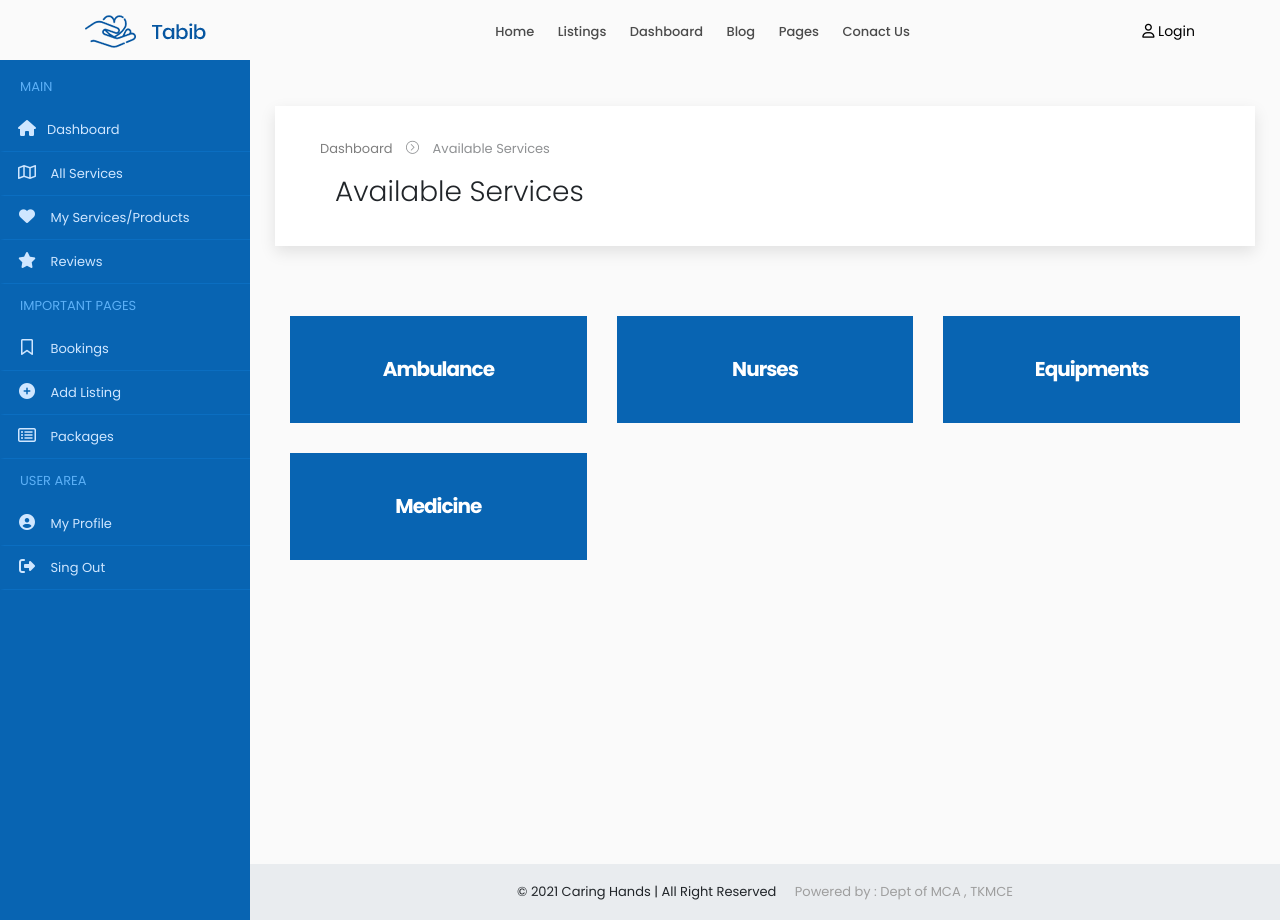
After one commit to ananduv2/palitycare, a Django app: template accounts/templates/provider/available_services.html in a window 1280 px wide. The commit adds this page. Run offline with Django 3.2, Linux system fonts and the light colour scheme; the template is opened without the code that fills it: values that come from a table or form of the project are taken from there, others are empty; data comes from the database, SQL or seed files in the repository; both versions use the stored data as it was after the commit; some libraries are stand-ins or nearby versions.

Commit message:
my services added

```diff
--- a/accounts/admin.py
+++ b/accounts/admin.py
@@ -3,3 +3,4 @@ from . models import *
 # Register your models here.
 admin.site.register(Users)
 admin.site.register(Service)
+admin.site.register(ProviderService)
--- a/accounts/models.py
+++ b/accounts/models.py
@@ -82,3 +82,42 @@ class Service(models.Model):
 
     def __str__(self):
         return self.category
+
+class ProviderService(models.Model):
+    user = models.ForeignKey(Users,on_delete=models.CASCADE,null=True, blank=True)
+    service = models.ForeignKey(Service, on_delete=models.CASCADE,null=True, blank=True)
+    count = models.IntegerField(null=True, blank=True)
+    cost = models.IntegerField()
+
+    def __str__(self):
+        return ("%s_%s") %(self.user,self.service)
+
+
+class SubProduct(models.Model):
+    service = models.ForeignKey(ProviderService, on_delete=models.CASCADE,null=True, blank=True)
+    name = models.CharField(max_length=250)
+    count = models.IntegerField(null=True, blank=True)
+    cost = models.IntegerField()
+
+    def __str__(self):
+        return self.name
+
+class UserFavorite(models.Model):
+    user = models.ForeignKey(User, on_delete=models.CASCADE, null=True, blank=True)
+    service = models.ForeignKey(ProviderService, on_delete=models.CASCADE,null=True, blank=True)
+    product = models.ForeignKey(SubProduct, on_delete=models.CASCADE,null=True, blank=True)
+
+class Review(models.Model):
+    user = models.ForeignKey(User, on_delete=models.CASCADE, null=True, blank=True)
+    service = models.ForeignKey(ProviderService, on_delete=models.CASCADE,null=True, blank=True)
+    product = models.ForeignKey(SubProduct, on_delete=models.CASCADE,null=True, blank=True)
+    message = models.TextField()
+    datetime = models.DateTimeField()
+
+class Booking(models.Model):
+    user = models.ForeignKey(User, on_delete=models.CASCADE, null=True, blank=True)
+    service = models.ForeignKey(ProviderService, on_delete=models.CASCADE,null=True, blank=True)
+    product = models.ForeignKey(SubProduct, on_delete=models.CASCADE,null=True, blank=True)
+    booking_id = models.CharField(max_length=250)
+    datetime = models.DateTimeField()
+    amount_transferred = models.CharField(max_length=250)
--- /dev/null
+++ b/accounts/templates/provider/available_services.html
@@ -0,0 +1,113 @@
+{% extends 'common/dashboard_main.html' %}
+{% load static %}
+{% block content %}
+{% include 'common/header.html' %}
+<!-- // Header  -->
+{% include 'provider/sidenav.html' %}
+
+<div class="content-wrapper">
+<div class="container-fluid overflow-hidden">
+    <div class="row margin-tb-90px margin-lr-10px sm-mrl-0px">
+        <!-- Page Title -->
+        <div id="page-title" class="padding-30px background-white full-width box-shadow">
+            <div class="container">
+                <ol class="breadcrumb opacity-5">
+                    <li><a href="{% url 'home' %}">Dashboard</a></li>
+                    <li><i class="ti ti-arrow-circle-right"></i></li>
+                    <li class="active">Available Services</li>
+                </ol>
+                <div class="container-fluid">
+                    <div class="row">
+                        <div class="col-6">
+                            <h1 class="font-weight-300">Available Services</h1>
+                        </div>
+                        <div class="col-6">
+                            <div class="text-right">
+                                <!-- <a href="dashboard-add-listing.html" class=" btn btn-sm border-radius-30  text-white background-second-color  box-shadow  padding-lr-25px margin-left-30px" data-toggle="modal" data-target="#addservice"><i class="fas fa-plus-circle  margin-right-7px"></i> Add service</a> -->
+                            </div>
+                        </div>
+                    </div>
+                </div>
+
+            </div>
+        </div>
+
+
+        <!-- // Page Title -->
+        <div class="container-fluid">
+            <div class="row" style="margin-top:40px">
+
+                {% for i in services %}
+                <div class="col-lg-4 col-md-4  col-sm-6 sm-mb-40px wow fadeInUp" data-wow-delay="0.2s" style="visibility: visible; animation-delay: 0.2s; animation-name: fadeInUp;margin-top: 30px;">
+                    <a href="#" data-toggle="modal" data-target="#addservice_{{i.id}}">
+                        <div class="pricing hover-effect">
+                            <div class="pricing-head text-center">
+                                <h3 class="font-weight-700 padding-40px background-main-color margin-0px text-white">
+                                    <span class=" z-index-2 position-relative d-block">{{i.category|title}}<span class="d-block text-small font-weight-300"></span>
+                                    </span>
+                                </h3>
+                            </div>
+                        </div>
+                    </a>
+                </div>
+                <!-- Logout Modal-->
+                <div class="modal fade" id="addservice_{{i.id}}" tabindex="-1" role="dialog" aria-labelledby="exampleModalLabel" aria-hidden="true">
+                    <div class="modal-dialog" role="document">
+                        <div class="modal-content">
+                            <div class="modal-header">
+                                <h5 class="modal-title" id="exampleModalLabel">{{i.category|title}} Service</h5>
+                                <button class="close" type="button" data-dismiss="modal" aria-label="Close">
+                        <span aria-hidden="true">×</span>
+                        </button>
+                            </div>
+                            <form method="post" action="{% url 'add_service' i.id %}">
+                            <div class="modal-body">
+                                    {% csrf_token %}
+                                    <p><b>Are you sure you want to add this service to your account?</b></p>
+                                    <input type="number" name="count" class="form-control" placeholder="Enter the stock/count"><br>
+                                    <input type="number" name="cost" class="form-control" placeholder="Enter the base charge" required="true">
+
+                            </div>
+                            <div class="modal-footer">
+                                <button class="btn btn-secondary" type="button" data-dismiss="modal">Cancel</button>
+                                <button class="btn btn-primary" type="submit">Add</button>
+                            </div>
+                        </form>
+                        </div>
+                    </div>
+                </div>
+                {% empty %}
+                <div class="alert alert-danger  margin-bottom-35px border-radius-10 padding-30px">
+                    <strong>OOPS!</strong> No Services found
+                    <hr>
+                    <p class="margin-0px">Add new services to be listed out over here.</p>
+                </div>
+                {% endfor %}
+
+
+
+                <!-- pagination -->
+                <!-- <ul class="pagination pagination-md ">
+                    <li class="page-item disabled"><a class="page-link rounded-0" href="#" tabindex="-1">Previous</a></li>
+                    <li class="page-item"><a class="page-link" href="#">1</a></li>
+                    <li class="page-item"><a class="page-link" href="#">2</a></li>
+                    <li class="page-item"><a class="page-link" href="#">3</a></li>
+                    <li class="page-item"><a class="page-link rounded-0" href="#">Next</a></li>
+                </ul> -->
+                <!-- //pagination -->
+
+            </div>
+        </div>
+
+    </div>
+</div>
+<!-- /.container-fluid-->
+<!-- /.content-wrapper-->
+{% include 'common/small_footer.html' %}
+<!-- Scroll to Top Button-->
+<a class="scroll-to-top rounded" href="#page-top">
+  <i class="fa fa-angle-up"></i>
+</a>
+</div>
+
+{% endblock %}
--- a/accounts/templates/provider/sidenav.html
+++ b/accounts/templates/provider/sidenav.html
@@ -13,7 +13,7 @@
                 </a>
             </li>
             <li class="nav-item" data-toggle="tooltip" data-placement="right" title="My items">
-                <a class="nav-link" href="{% url 'admin_services' %}">
+                <a class="nav-link" href="{% url 'available_services' %}">
             <i class="far fa-fw fa-map"></i>
             <span class="nav-link-text">All Services</span>
           </a>
@@ -21,7 +21,7 @@
             <li class="nav-item" data-toggle="tooltip" data-placement="right" title="My Favorites">
                 <a class="nav-link" href="dashboard-my-favorites.html">
             <i class="fa fa-fw fa-heart"></i>
-            <span class="nav-link-text">My Favorites</span>
+            <span class="nav-link-text">My Services/Products</span>
           </a>
             </li>
             <li class="nav-item" data-toggle="tooltip" data-placement="right" title="Reviews">
@@ -31,7 +31,7 @@
           </a>
             </li>
             <li class="nav-item">
-                <span class="nav-title-text">Example Pages</span>
+                <span class="nav-title-text">Important Pages</span>
             </li>
             <li class="nav-item" data-toggle="tooltip" data-placement="right" title="Bookings">
                 <a class="nav-link" href="dashboard-bookings.html">
--- a/care/urls.py
+++ b/care/urls.py
@@ -36,6 +36,8 @@ urlpatterns = [
 
     path('provider/signup/',ProviderSignUp.as_view(), name='provider_signup'),
     path('provider/dashboard/',ProviderDashboard.as_view(), name='provider_dashboard'),
+    path('provider/services/available/',AvailableServices.as_view(), name='available_services'),
+    path('provider/add/service/<id>',AddToMyService.as_view(), name='add_service'),
 
     path('user/signup/',UserSignup.as_view(), name='user_signup'),
     path('user/dashboard/',UserDashboard.as_view(), name='user_dashboard'),
```
Also changed, not shown: accounts/templates/admin/services.html (+8 -12 lines), accounts/views.py (+28 -0 lines), accounts/migrations/0009_subproduct.py (added), accounts/migrations/0010_remove_subproduct_user_providerservice_and_more.py (added), accounts/migrations/0011_userfavorite_review.py (added), accounts/migrations/0012_booking.py (added), db.sqlite3.
